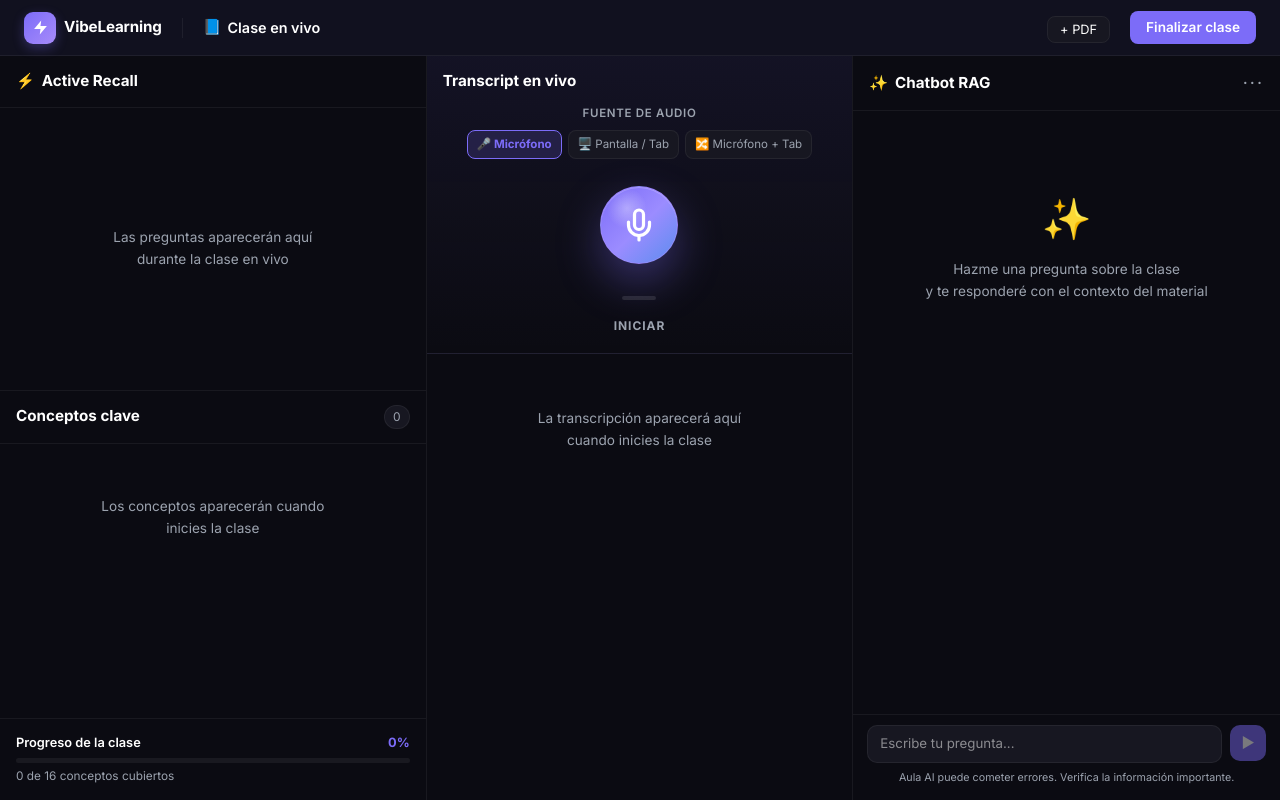
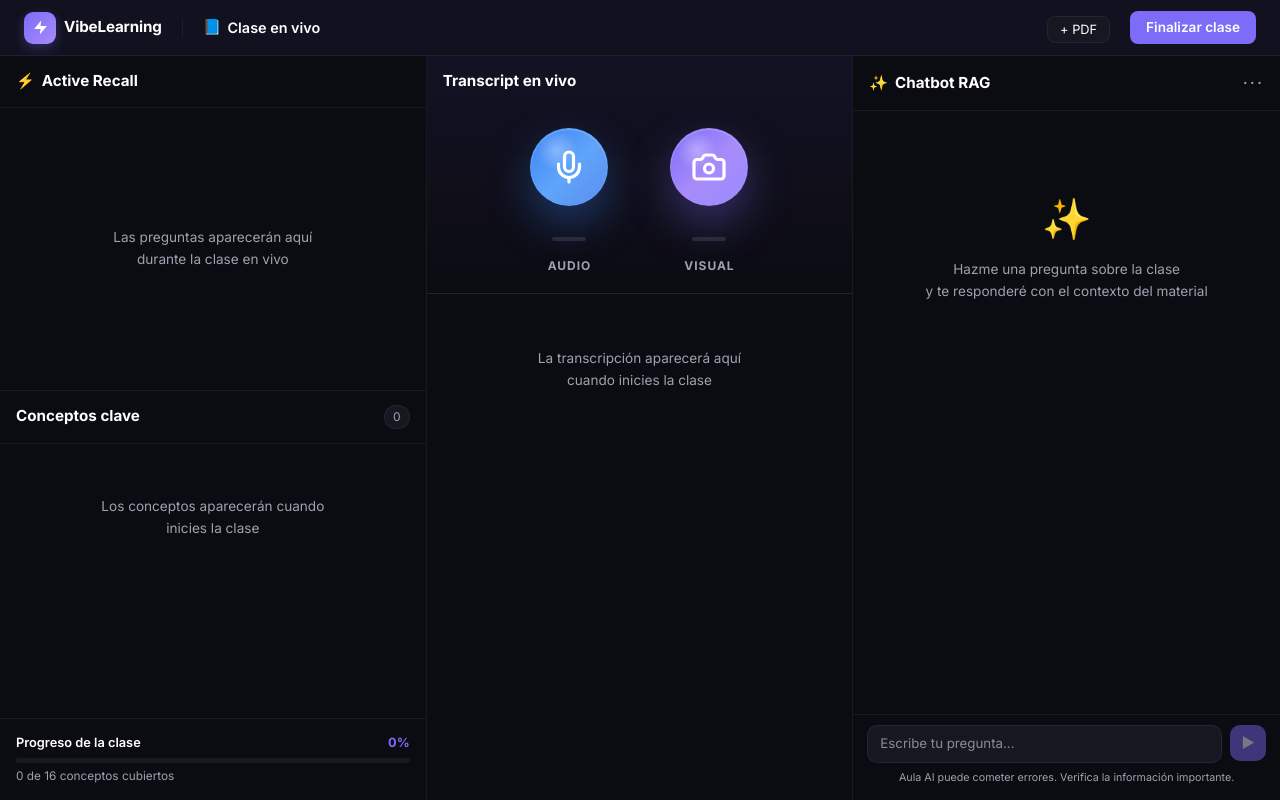
Before and after one commit to Seb0401/VibeLearning, a Next.js app: page /class/1/live in a window 1280 px wide. Built offline with nearby package versions, Linux system fonts and the light colour scheme.

Commit message:
feat: botones circulares de audio (azul) y visual (morado) con fan radial de opciones en clase en vivo + logo del sidebar clickeable
Co-Authored-By: Claude Sonnet 4.6 <noreply@anthropic.com>

```diff
--- a/app/class/[id]/live/page.js
+++ b/app/class/[id]/live/page.js
@@ -1,7 +1,7 @@
 "use client";
 import { useRef, useState, useEffect } from "react";
 import { useParams } from "next/navigation";
-import { Mic, MicOff } from "lucide-react";
+import { Mic, MicOff, Camera } from "lucide-react";
 import { createClient } from "@/lib/supabase/client";
 import MindMap from "@/components/MindMap";
 import ReactMarkdown from "react-markdown";
@@ -62,13 +62,59 @@ function VibeLearningLogo() {
   );
 }
 
-function LiveMicButton({ recording, onToggle }) {
-  const Icon = recording ? MicOff : Mic;
+function SourceButton({ colorClass, MainIcon, isRecording, isExpanded, onMainClick, options, selectedKey, onOptionClick }) {
+  const isMic    = colorClass === "mic";
+  const optColor = isMic ? "#60A5FA" : "#A78BFA";
+  const optBg    = isMic ? "rgba(96,165,250,0.22)" : "rgba(167,139,250,0.22)";
+
+  // Fan positions: [left, top-center, right] relative to button center
+  const fanPositions = [
+    { x: -90, y: -94 },
+    { x:   0, y: -116 },
+    { x:  90, y: -94 },
+  ];
 
   return (
-    <div style={{ display: "flex", flexDirection: "column", alignItems: "center", gap: 9 }}>
+    <div style={{ position: "relative", display: "flex", flexDirection: "column", alignItems: "center", gap: 8 }}>
+      {/* Radial option pills */}
+      {isExpanded && options.map(({ key, icon, label }, idx) => {
+        const { x, y } = fanPositions[idx];
+        const sel = selectedKey === key;
+        return (
+          <button
+            key={key}
+            type="button"
+            onClick={(e) => { e.stopPropagation(); onOptionClick(key); }}
+            style={{
+              position: "absolute",
+              top: "50%", left: "50%",
+              transform: `translate(calc(-50% + ${x}px), calc(-50% + ${y}px))`,
+              background: sel ? optBg : "rgba(13,13,28,0.92)",
+              border: `1px solid ${sel ? optColor : "rgba(255,255,255,0.13)"}`,
+              borderRadius: 99,
+              padding: "5px 12px",
+              color: sel ? optColor : "rgba(255,255,255,0.72)",
+              fontSize: "0.69rem",
+              fontWeight: sel ? 700 : 400,
+              cursor: "pointer",
+              whiteSpace: "nowrap",
+              display: "flex", alignItems: "center", gap: 5,
+              zIndex: 50,
+              boxShadow: sel ? `0 4px 20px ${optBg}` : "0 4px 20px rgba(0,0,0,0.48)",
+              backdropFilter: "blur(14px)",
+              WebkitBackdropFilter: "blur(14px)",
+              transition: "all 0.12s",
+            }}
+          >
+            <span style={{ fontSize: "0.82rem" }}>{icon}</span>
+            <span>{label}</span>
+          </button>
+        );
+      })}
+
+      {/* Main circular button */}
       <div style={{ position: "relative", width: 108, height: 108, display: "grid", placeItems: "center" }}>
-        {recording && (
+        {isRecording && (
           <>
             <span className="mic-ring mic-ring-one" />
             <span className="mic-ring mic-ring-two" />
@@ -77,27 +123,29 @@ function LiveMicButton({ recording, onToggle }) {
         )}
         <button
           type="button"
-          className={`live-mic-button ${recording ? "is-recording" : ""}`}
-          onClick={onToggle}
-          aria-label={recording ? "Detener grabacion" : "Iniciar grabacion"}
-          title={recording ? "Detener grabacion" : "Iniciar grabacion"}
+          className={`live-src-btn live-src-btn--${colorClass}${isRecording ? " is-recording" : ""}${isExpanded ? " is-expanded" : ""}`}
+          onClick={onMainClick}
         >
-          <Icon size={36} strokeWidth={2.15} />
+          <MainIcon size={36} strokeWidth={2.15} />
         </button>
       </div>
+
+      {/* Waveform / static bar */}
       <div style={{ height: 20, display: "flex", alignItems: "center", justifyContent: "center", gap: 5 }}>
-        {recording ? (
-          <>
-            {[0, 1, 2, 3, 4].map((bar) => (
-              <span key={bar} className="mic-level" style={{ animationDelay: `${bar * 90}ms` }} />
-            ))}
-          </>
+        {isRecording ? (
+          [0,1,2,3,4].map(bar => <span key={bar} className="mic-level" style={{ animationDelay: `${bar * 90}ms` }} />)
         ) : (
           <span style={{ width: 34, height: 4, borderRadius: 99, background: "rgba(255,255,255,0.11)" }} />
         )}
       </div>
-      <span style={{ color: recording ? "#f87171" : "var(--text-2)", fontSize: "0.75rem", fontWeight: 700, letterSpacing: "0.08em", textTransform: "uppercase" }}>
-        {recording ? "Detener" : "Iniciar"}
+
+      {/* Label */}
+      <span style={{
+        fontSize: "0.75rem", fontWeight: 700, letterSpacing: "0.08em", textTransform: "uppercase",
+        color: isRecording ? "#f87171" : isExpanded ? optColor : "var(--text-2)",
+        transition: "color 0.2s",
+      }}>
+        {isRecording ? "Detener" : isMic ? "Audio" : "Visual"}
       </span>
     </div>
   );
@@ -108,6 +156,9 @@ export default function LiveClass() {
 
   const [recording, setRecording] = useState(false);
   const [audioSource, setAudioSource] = useState("mic"); // "mic" | "system" | "both"
+  const [visualSource, setVisualSource] = useState(null); // null | "screenshot" | "upload" | "camera"
+  const [micExpanded, setMicExpanded] = useState(false);
+  const [camExpanded, setCamExpanded] = useState(false);
   const [elapsed, setElapsed] = useState(0);
   const [transcriptLines, setTranscriptLines] = useState([]);
   const [concepts, setConcepts] = useState([]);
@@ -146,6 +197,7 @@ export default function LiveClass() {
   const micStreamRef = useRef(null);
   const displayStreamRef = useRef(null);
   const audioCtxRef = useRef(null);
+  const audioSourceRef = useRef("mic");
 
   // Quiz refs
   const quizIntervalRef = useRef(null);
@@ -182,6 +234,8 @@ export default function LiveClass() {
     streakRef.current = streak;
     if (streak > maxStreakRef.current) maxStreakRef.current = streak;
   }, [streak]);
+
+  useEffect(() => { audioSourceRef.current = audioSource; }, [audioSource]);
 
   function getStreakMultiplier(s) {
     if (s >= 5) return 3;
@@ -260,15 +314,16 @@ export default function LiveClass() {
     }, CHUNK_INTERVAL);
   }
 
-  async function startRecording() {
+  async function startRecording(srcOverride) {
+    const src = srcOverride !== undefined ? srcOverride : audioSourceRef.current;
     try {
       let finalStream;
 
-      if (audioSource === "mic") {
+      if (src === "mic") {
         finalStream = await navigator.mediaDevices.getUserMedia({ audio: true });
         streamRef.current = finalStream;
 
-      } else if (audioSource === "system") {
+      } else if (src === "system") {
         const displayStream = await navigator.mediaDevices.getDisplayMedia({
           video: true,
           audio: { suppressLocalAudioPlayback: false, echoCancellation: false, noiseSuppression: false },
@@ -285,7 +340,7 @@ export default function LiveClass() {
         streamRef.current = finalStream;
 
       } else {
-        // "both" — micrófono + audio del sistema, mezclados
+        // "both" src — micrófono + audio del sistema, mezclados
         const micStream = await navigator.mediaDevices.getUserMedia({ audio: true });
         let displayStream;
         try {
@@ -355,6 +410,33 @@ export default function LiveClass() {
     displayStreamRef.current = null;
     audioCtxRef.current = null;
     setRecording(false);
+  }
+
+  function handleMicMainClick() {
+    if (recording) {
+      stopRecording();
+      setMicExpanded(false);
+    } else {
+      setMicExpanded(prev => !prev);
+      if (camExpanded) setCamExpanded(false);
+    }
+  }
+
+  async function handleMicOption(key) {
+    setAudioSource(key);
+    audioSourceRef.current = key;
+    setMicExpanded(false);
+    await startRecording(key);
+  }
+
+  function handleCamMainClick() {
+    setCamExpanded(prev => !prev);
+    if (micExpanded) setMicExpanded(false);
+  }
+
+  function handleCamOption(key) {
+    setVisualSource(key);
+    setCamExpanded(false);
   }
 
   async function fetchConcepts(currentTranscript) {
@@ -839,11 +921,11 @@ export default function LiveClass() {
       <div style={{ display: "flex", flex: 1, overflow: "hidden" }}>
 
         {/* 3-column grid */}
-        <div style={{ flex: 1, display: "grid", gridTemplateColumns: "1fr 1fr 1fr", overflow: "hidden" }}>
+        <div style={{ flex: 1, display: "grid", gridTemplateColumns: "1fr 1fr 1fr", overflow: "visible", minWidth: 0 }}>
 
           {/* ── COL 2: TRANSCRIPT ── */}
-          <div style={{ order: 2, borderRight: "1px solid var(--border)", display: "flex", flexDirection: "column", overflow: "hidden" }}>
-            <div style={{ padding: "14px 16px 18px", borderBottom: "1px solid var(--border)", display: "flex", flexDirection: "column", gap: 12, flexShrink: 0, background: "linear-gradient(180deg, rgba(124,108,248,0.08), rgba(124,108,248,0))" }}>
+          <div style={{ order: 2, borderRight: "1px solid var(--border)", display: "flex", flexDirection: "column", overflow: "visible" }}>
+            <div style={{ padding: "14px 16px 18px", borderBottom: "1px solid var(--border)", display: "flex", flexDirection: "column", gap: 12, flexShrink: 0, background: "linear-gradient(180deg, rgba(124,108,248,0.08), rgba(124,108,248,0))", overflow: "visible" }}>
               <div style={{ display: "flex", justifyContent: "space-between", alignItems: "center", gap: 10 }}>
                 <span style={{ fontWeight: 700, fontSize: "0.95rem" }}>Transcript en vivo</span>
                 {recording && (
@@ -853,48 +935,38 @@ export default function LiveClass() {
                   </div>
                 )}
               </div>
-              {/* Selector de fuente de audio — solo cuando no está grabando */}
-              {!recording && (
-                <div style={{ display: "flex", flexDirection: "column", gap: 8, alignItems: "center" }}>
-                  <p style={{ fontSize: "0.72rem", color: "var(--text-muted)", fontWeight: 600, letterSpacing: "0.06em", textTransform: "uppercase", margin: 0 }}>Fuente de audio</p>
-                  <div style={{ display: "flex", gap: 6 }}>
-                    {[
-                      { key: "mic",    icon: "🎤", label: "Micrófono" },
-                      { key: "system", icon: "🖥️", label: "Pantalla / Tab" },
-                      { key: "both",   icon: "🔀", label: "Micrófono + Tab" },
-                    ].map(({ key, icon, label }) => (
-                      <button
-                        key={key}
-                        type="button"
-                        onClick={() => setAudioSource(key)}
-                        style={{
-                          background: audioSource === key ? "rgba(124,108,248,0.18)" : "var(--surface)",
-                          border: `1px solid ${audioSource === key ? "var(--accent)" : "var(--border)"}`,
-                          borderRadius: 8,
-                          padding: "5px 9px",
-                          color: audioSource === key ? "var(--accent)" : "var(--text-muted)",
-                          fontSize: "0.72rem",
-                          fontWeight: audioSource === key ? 700 : 400,
-                          cursor: "pointer",
-                          display: "flex", alignItems: "center", gap: 4,
-                          transition: "all 0.15s",
-                        }}
-                      >
-                        {icon} {label}
-                      </button>
-                    ))}
-                  </div>
-                  {audioSource !== "mic" && (
-                    <p style={{ fontSize: "0.68rem", color: "var(--text-muted)", textAlign: "center", lineHeight: 1.5, margin: 0, maxWidth: 260 }}>
-                      {audioSource === "system"
-                        ? "Elige una pestaña del navegador y activa \"Compartir audio de la pestaña\""
-                        : "Primero se pedirá el micrófono y luego la pestaña a compartir"}
-                    </p>
-                  )}
-                </div>
-              )}
 
-              <LiveMicButton recording={recording} onToggle={recording ? stopRecording : startRecording} />
+              {/* Dos botones de fuente: audio (azul) + visual (morado) */}
+              <div style={{ display: "flex", gap: 32, justifyContent: "center", paddingTop: 8 }}>
+                <SourceButton
+                  colorClass="mic"
+                  MainIcon={recording ? MicOff : Mic}
+                  isRecording={recording}
+                  isExpanded={micExpanded}
+                  onMainClick={handleMicMainClick}
+                  options={[
+                    { key: "mic",    icon: "🎤", label: "Micrófono" },
+                    { key: "system", icon: "🖥️", label: "Pantalla / Tab" },
+                    { key: "both",   icon: "🔀", label: "Mic + Tab" },
+                  ]}
+                  selectedKey={audioSource}
+                  onOptionClick={handleMicOption}
+                />
+                <SourceButton
+                  colorClass="cam"
+                  MainIcon={Camera}
+                  isRecording={false}
+                  isExpanded={camExpanded}
+                  onMainClick={handleCamMainClick}
+                  options={[
+                    { key: "screenshot", icon: "🖥️", label: "Captura" },
+                    { key: "upload",     icon: "📁", label: "Subir archivo" },
+                    { key: "camera",     icon: "📷", label: "Cámara" },
+                  ]}
+                  selectedKey={visualSource}
+                  onOptionClick={handleCamOption}
+                />
+              </div>
             </div>
 
             <div style={{ flex: 1, overflowY: "auto", padding: "14px 16px" }}>
@@ -1177,37 +1249,60 @@ export default function LiveClass() {
           from { width: 100%; }
           to   { width: 0%; }
         }
-        .live-mic-button {
+        /* ── Source buttons (mic = blue, cam = purple) ── */
+        .live-src-btn {
           position: relative;
           width: 78px;
           height: 78px;
-          border: 1px solid rgba(167,139,250,0.48);
           border-radius: 50%;
           color: white;
-          background:
-            radial-gradient(circle at 34% 28%, rgba(255,255,255,0.32), transparent 27%),
-            linear-gradient(135deg, #7c6cf8 0%, #9b8cff 52%, #5b8def 100%);
-          box-shadow: 0 18px 44px rgba(124,108,248,0.36), inset 0 1px 0 rgba(255,255,255,0.22);
           display: grid;
           place-items: center;
           cursor: pointer;
-          transition: transform 160ms ease, box-shadow 160ms ease, border-color 160ms ease, filter 160ms ease;
           z-index: 2;
+          transition: transform 160ms ease, box-shadow 160ms ease, filter 160ms ease;
         }
-        .live-mic-button:hover {
-          transform: translateY(-1px) scale(1.03);
-          box-shadow: 0 22px 54px rgba(124,108,248,0.44), inset 0 1px 0 rgba(255,255,255,0.26);
+        .live-src-btn:hover  { transform: translateY(-1px) scale(1.03); }
+        .live-src-btn:active { transform: scale(0.96); }
+
+        /* Blue — mic */
+        .live-src-btn--mic {
+          border: 1px solid rgba(96,165,250,0.48);
+          background:
+            radial-gradient(circle at 34% 28%, rgba(255,255,255,0.32), transparent 27%),
+            linear-gradient(135deg, #3b82f6 0%, #60A5FA 52%, #5b8def 100%);
+          box-shadow: 0 18px 44px rgba(59,130,246,0.36), inset 0 1px 0 rgba(255,255,255,0.22);
         }
-        .live-mic-button:active {
-          transform: scale(0.96);
+        .live-src-btn--mic:hover {
+          box-shadow: 0 22px 54px rgba(59,130,246,0.46), inset 0 1px 0 rgba(255,255,255,0.26);
         }
-        .live-mic-button.is-recording {
+        .live-src-btn--mic.is-recording {
           border-color: rgba(248,113,113,0.55);
           background:
             radial-gradient(circle at 34% 28%, rgba(255,255,255,0.28), transparent 27%),
             linear-gradient(135deg, #ef4444 0%, #fb7185 56%, #f97316 100%);
           box-shadow: 0 18px 48px rgba(239,68,68,0.34), inset 0 1px 0 rgba(255,255,255,0.2);
           animation: micBreath 1.2s ease-in-out infinite;
+        }
+        .live-src-btn--mic.is-expanded:not(.is-recording) {
+          border-color: rgba(96,165,250,0.75);
+          box-shadow: 0 18px 44px rgba(59,130,246,0.48), 0 0 0 5px rgba(96,165,250,0.12), inset 0 1px 0 rgba(255,255,255,0.22);
+        }
+
+        /* Purple — camera */
+        .live-src-btn--cam {
+          border: 1px solid rgba(167,139,250,0.48);
+          background:
+            radial-gradient(circle at 34% 28%, rgba(255,255,255,0.32), transparent 27%),
+            linear-gradient(135deg, #7C6CF8 0%, #A78BFA 52%, #9b8cff 100%);
+          box-shadow: 0 18px 44px rgba(124,108,248,0.36), inset 0 1px 0 rgba(255,255,255,0.22);
+        }
+        .live-src-btn--cam:hover {
+          box-shadow: 0 22px 54px rgba(124,108,248,0.46), inset 0 1px 0 rgba(255,255,255,0.26);
+        }
+        .live-src-btn--cam.is-expanded {
+          border-color: rgba(167,139,250,0.75);
+          box-shadow: 0 18px 44px rgba(124,108,248,0.5), 0 0 0 5px rgba(167,139,250,0.12), inset 0 1px 0 rgba(255,255,255,0.22);
         }
         .mic-ring {
           position: absolute;
```
Also changed, not shown: components/Sidebar.js (+7 -5 lines).
